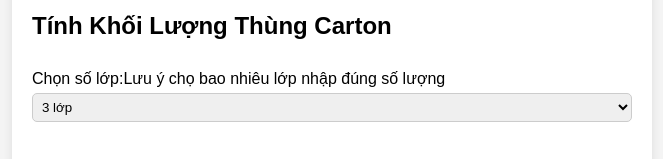
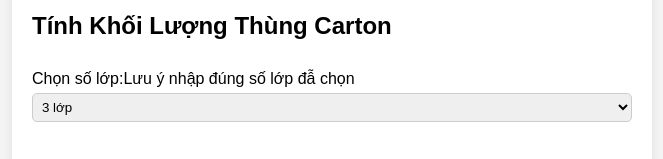
Before and after one commit to Duong203/carton, a plain HTML site: page index.html in a window 1280 px wide. Both pictures are taken after a click on the button "Tính Khối Lượng Thùng". Shown: the part 163-322 px from the top of the page, without its empty margins (308-971 px from the left). Drawn offline with Linux system fonts and the light colour scheme.

Commit message:
Update index.html

```diff
--- a/index.html
+++ b/index.html
@@ -131,7 +131,7 @@
         <div id="tinhKhoiLuong" class="section">
             <h2>Tính Khối Lượng Thùng Carton</h2>
             <form id="khoiLuongThungForm">
-                <label for="soLop">Chọn số lớp:Lưu ý chọ bao nhiêu lớp nhập đúng số lượng</label>
+                <label for="soLop">Chọn số lớp:Lưu ý nhập đúng số lớp đẫ chọn</label>
                 <select id="soLop" name="soLop" required onchange="updateLayerInputs()">
                     <option value="3">3 lớp</option>
                     <option value="5">5 lớp</option>
```
